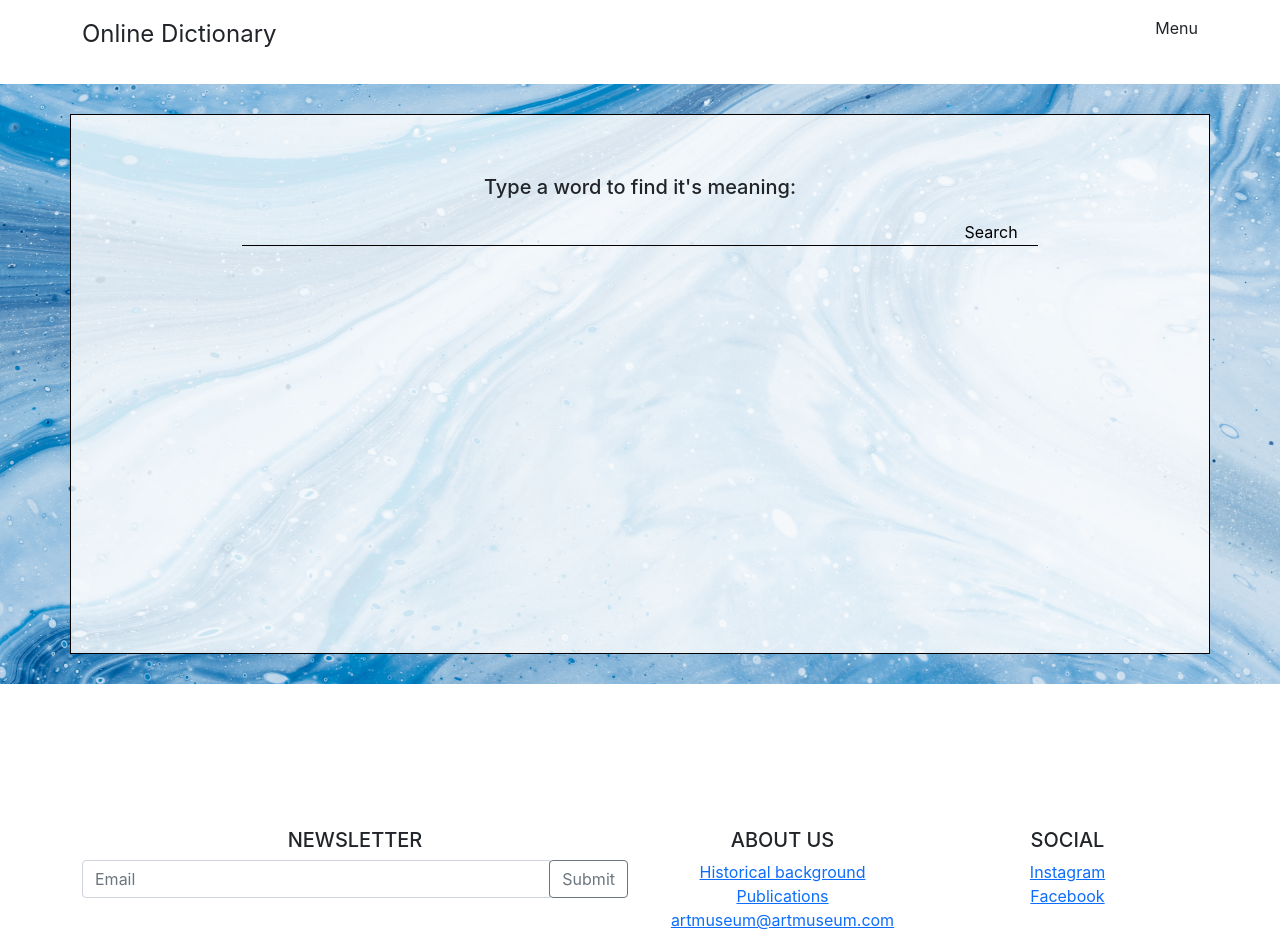
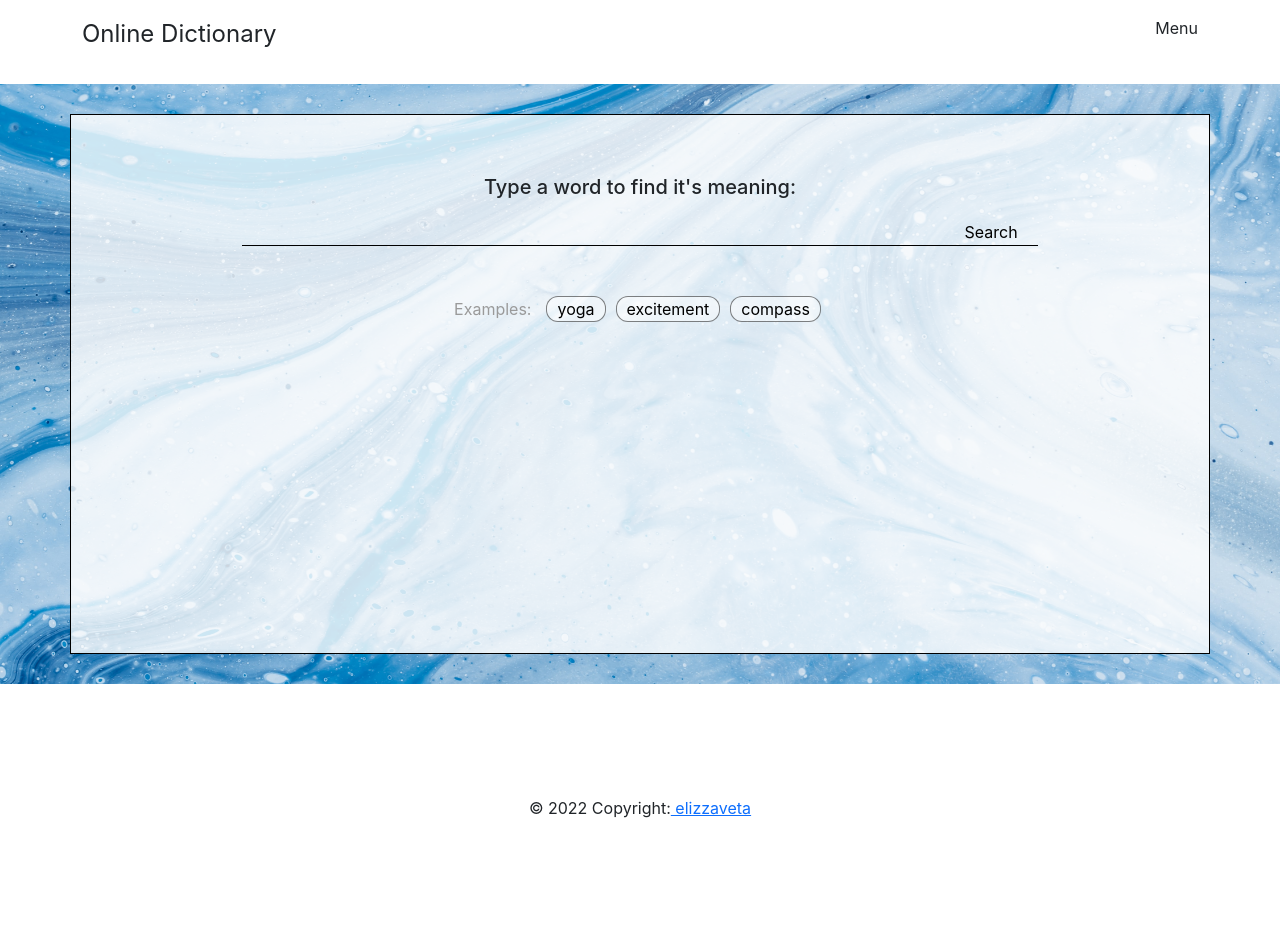
Before and after one commit to elizzaveta/OnlineDictionary, a React (Create React App) app: page / in a window 1280 px wide. Shown: the top 935 px of the page. After the commit the page ends 836 px from the top, so only its background shows below. Built offline with nearby package versions, Linux system fonts and the light colour scheme.

Commit message:
Added examples of search query to Home page. Changed footer

```diff
--- /dev/null
+++ b/src/api/GetWordImages.js
@@ -0,0 +1,6 @@
+import {GET} from "./rest/GET";
+
+export default async function GetWordImages(word) {
+    console.log("here");
+    return GET(word);
+}
--- a/src/components/Footer/Footer.js
+++ b/src/components/Footer/Footer.js
@@ -3,66 +3,6 @@ import React from "react";
 export default function Footer() {
     return (
         <footer className="container page-footer font-small pt-5 mt-5">
-
-            <div className="text-center pt-5 text-md-left">
-
-                <div className="row">
-
-                    <div className="col-md-6 mt-md-0 mt-3">
-
-                        <form>
-                            <h5 className="text-uppercase">Newsletter</h5>
-                            <div className="input-group mb-3">
-                                <input type="text" className="form-control" placeholder="Email"
-                                       aria-label="Email" aria-describedby="button-addon2"/>
-                                <div className="input-group-append">
-                                    <button className="btn btn-outline-secondary" type="button"
-                                            id="button-addon2">Submit
-                                    </button>
-                                </div>
-                            </div>
-                        </form>
-
-                    </div>
-
-                    <hr className="clearfix w-100 d-md-none pb-3"/>
-
-                    <div className="col-md-3 mb-md-0 mb-3">
-
-                        <h5 className="text-uppercase">About us</h5>
-
-                        <ul className="list-unstyled">
-                            <li>
-                                <a href="#!">Historical background</a>
-                            </li>
-                            <li>
-                                <a href="#!">Publications</a>
-                            </li>
-                            <li>
-                                <a href="#!">artmuseum@artmuseum.com</a>
-                            </li>
-                            <li>
-                                <a href="#!">+38 (050) 111-22-33 </a>
-                            </li>
-                        </ul>
-                    </div>
-
-                    <div className="col-md-3 mb-md-0 mb-3">
-
-                        <h5 className="text-uppercase">Social</h5>
-
-                        <ul className="list-unstyled">
-                            <li>
-                                <a href="https://www.instagram.com/">Instagram</a>
-                            </li>
-                            <li>
-                                <a href="https://www.facebook.com/">Facebook</a>
-                            </li>
-                        </ul>
-                    </div>
-                </div>
-            </div>
-
 
             <div className="footer-copyright text-center py-3">© 2022 Copyright:
                 <a href='https://github.com/elizzaveta' target="_blank" rel="noreferrer"> elizzaveta</a>
--- a/src/components/Home/Home.js
+++ b/src/components/Home/Home.js
@@ -1,6 +1,7 @@
 import React from "react";
 import SearchField from "../shared/Search/SearchField";
 import styles from "./Home.module.css"
+import SearchQueryExamples from "./SearchQueryExamples/SearchQueryExamples";
 
 export default function Home() {
 
@@ -9,6 +10,7 @@ export default function Home() {
         <div className={styles.wrapper}>
             <div className={'container ' + styles.searchFieldWrapper}>
                 <SearchField/>
+                <SearchQueryExamples/>
             </div>
             {/*<img src={homeImage} className={styles.homeImage}/>*/}
         </div>
--- /dev/null
+++ b/src/components/Home/SearchQueryExamples/SearchQueryExamples.js
@@ -0,0 +1,24 @@
+import React from "react";
+import {Link} from "react-router-dom";
+import styles from "./SearchQueryExamples.module.css"
+
+export default function SearchQueryExamples() {
+
+
+    return (
+        <div className={styles.wrapper}>
+            <div className={styles.title}>Examples:</div>
+            <div>
+                <Link to='/search/yoga'>
+                    <button className={styles.button}>yoga</button>
+                </Link>
+                <Link to='/search/excitement'>
+                    <button className={styles.button}>excitement</button>
+                </Link>
+                <Link to='/search/compass'>
+                    <button className={styles.button}>compass</button>
+                </Link>
+            </div>
+        </div>
+    )
+}
--- /dev/null
+++ b/src/components/Home/SearchQueryExamples/SearchQueryExamples.module.css
@@ -0,0 +1,16 @@
+.wrapper{
+    display: flex;
+    justify-content: center;
+    align-items: center;
+}
+.button{
+    margin: 0 5px;
+    background: rgba(255, 255, 255, 0.44);
+    border-radius: 12px;
+    border: solid 1px rgba(0, 0, 0, 0.49);
+    padding: 0 10px;
+}
+.title{
+    color: #9a9a9a;
+    margin-right: 10px;
+}
```
